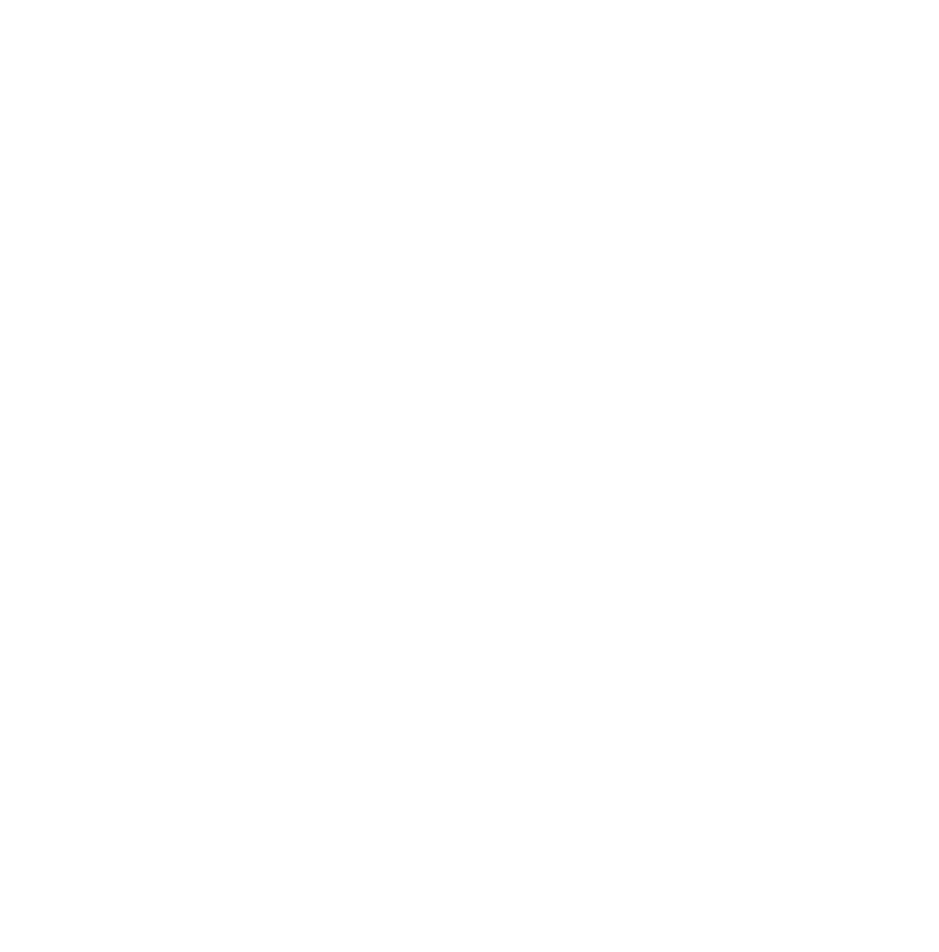
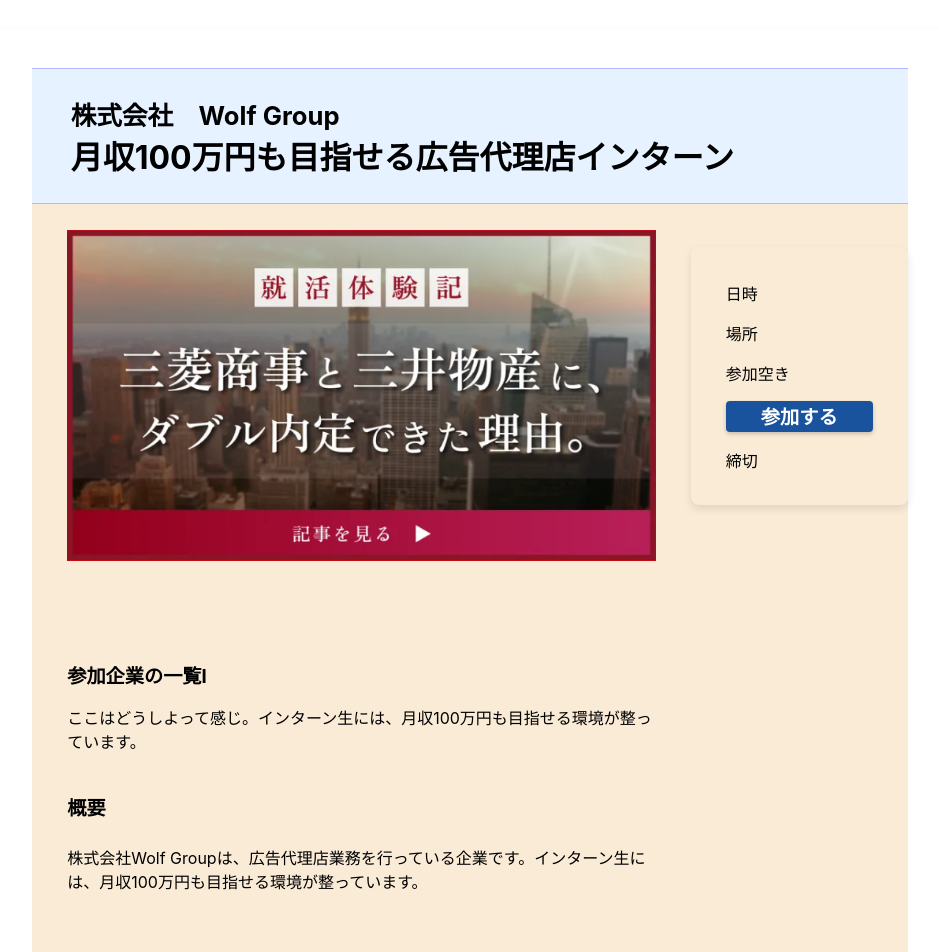
Before and after one commit to Maikooon/kuut-front, a React (Create React App) app: page /eventSeminerDetail in a window 1280 px wide. Before the commit this address had no page. Shown: the part 160-1112 px from the top of the page, without its empty margins (170-1109 px from the left). Before the commit the page ends 800 px from the top, so only its background shows below. Built offline with nearby package versions, Linux system fonts and the light colour scheme.

Commit message:
add company detail page
応募の詳細ページの追加
ボタンコンポーネントの修正

```diff
--- a/src/App.js
+++ b/src/App.js
@@ -5,8 +5,9 @@
 import ContactForm from './pages/ContactForm';
 import EventSeminer from './pages/EventSeminer';
 import Article from './pages/Article';
+import EventSeminerDetail from './pages/EventSeminerDetail';
 
-//画面遷移をしたいときようにここにルーティングを定義する
+//画面遷移をしたいときようにここにルーティングを定義する ,ここと遷移もとのPageだけでおk
 function App() {
     return (
         <Routes>
@@ -16,6 +17,7 @@
             <Route path ="/contact" element={<ContactForm />} />
             <Route path="/eventSeminer" element={<EventSeminer />} />
             <Route path="/article" element={<Article />} />
+            <Route path="/eventSeminerDetail" element={<EventSeminerDetail />} />
         </Routes>
     );
 }
--- a/src/assets/styles/article/articleCard.css
+++ b/src/assets/styles/article/articleCard.css
@@ -5,32 +5,28 @@
     display: flex;
     flex-direction: row;
     align-items: center;
-    background: red;
+    /* background: red; */
     margin: 0;
     margin-bottom: 2%;
     padding: 0;
     box-shadow: 0 4px 8px rgba(0, 0, 0, 0.1);
 }
 
-.article-card-img {
-    /* position: relative; */
-    width: 20vw;
-    height: 18%;
-    /* background-color: antiquewhite; */
+.article-card-img{
+    width: 50vw;
+    height: 16vw;
+    margin: 0;
+    padding: 0;
+    background-color: #77838C;
 }
-
-.article-card-img img {
-    /* position: absolute; */
-    top: 0;
-    left: 0;
+.article-card-img img{
     width: 100%;
     height: 100%;
-    object-fit: cover; /* 画像の縦横比を維持して拡大縮小 */
+    object-fit: cover;
 }
 
 .article-card-text{
-    width: max-content;
-    height: 90%;
+    /* width: max-content; */
     margin: 0;
     /* background-color: #77838C; */
 }
@@ -39,12 +35,14 @@
     margin: 0;
     padding: 0;
     /* max-width: 100%; */
-    max-height: 100%;
+    height: 16vw;
     display: flex;
     flex-direction: column;
     justify-content: center;
     gap: 1%;
+    overflow-wrap: break-word;
     overflow: hidden;
+
 }
 
 .article-card-text-title h3{
--- a/src/assets/styles/button/customLectangleButton.css
+++ b/src/assets/styles/button/customLectangleButton.css
@@ -1,8 +1,8 @@
 
-.styled-button {
-    width: 300px;
+.lectangle-styled-button {
+    /* width: 300px; */
     padding: 1% 1.2%;
-    border-radius: 16px; /* ボタンの丸み */
+    border-radius: 4px; /* ボタンの丸み */
     background: #19539E; /* グラデーション */
     color: white;
     font-size: 1.2em;
@@ -10,9 +10,9 @@
     border: none;
     cursor: pointer;
     box-shadow: 0px 2px 4px rgba(0, 0, 0, 0.2); /* ボタンの影 */
-  }
+}
 
-  .styled-button:hover {
-    box-shadow: 0px 6px 12px rgba(0, 0, 0, 0.3); /* ホバー時の影 */
-    transform: translateY(-2px); /* ホバー時に少し浮かせる */
-  }
+.styled-button:hover {
+  box-shadow: 0px 6px 12px rgba(0, 0, 0, 0.3); /* ホバー時の影 */
+  transform: translateY(-2px); /* ホバー時に少し浮かせる */
+}
--- a/src/assets/styles/company/companyDetail.css
+++ b/src/assets/styles/company/companyDetail.css
@@ -263,7 +263,7 @@
 }
 
 
-/* /// */
+/* ここからインデックスナビ */
 
 .index-list{
     background-color: chocolate;
@@ -275,7 +275,7 @@
     position: sticky;
     top: 16%;
     height: fit-content;
-    border: 1px solid #ccc;
+    /* border: 1px solid #ccc; */
     border-radius: 8px;
     box-shadow: 0 4px 8px rgba(0, 0, 0, 0.1);
     background-color: white;
--- /dev/null
+++ b/src/assets/styles/eventseminer/detail.css
@@ -0,0 +1,146 @@
+.event-seminer-detail {
+    padding: 4vw 12vw;
+    display: flex;
+    flex-direction: column;
+    justify-self: center;
+    margin-bottom: 16%;
+}
+
+
+.event-seminer-detail-card{
+    display: flex;
+    flex-direction: column;
+    justify-self: center;
+    margin: 0 auto;
+    width: 90%;
+    padding: 4% 4%;
+    /* padding: 4%; */
+    box-shadow: 0 4px 8px rgba(0, 0, 0, 0.1);
+}
+
+
+/* インターンのタイトルを設定する */
+.detail-title
+{
+    display: flex;
+    flex-direction: column;
+    align-items: left;
+    justify-content: left;
+    background-color: #E6F2FF;
+    padding: 2vw 3vw;
+    /* flex-direction: row; */
+    border-top: 1px solid #B0B8FF;
+    border-bottom: 1px solid #B0B8FF;
+}
+
+.detail-title h3{
+    margin : 0;
+    font-size: 1.6em;
+}
+
+.detail-title h2{
+    margin : 0;
+    font-size: 2.0em;
+}
+
+
+/* 次のイメージ画像などを入れる */
+.event-seminer-detail-box{
+    background-color: antiquewhite;
+    display: flex;
+    flex-direction: row;
+    align-items: left;
+    justify-content: space-between;
+    padding: 2vw 0vw;
+    width: 100%;
+}
+
+.event-seminer-detail-text {
+    width: 80%;
+    padding: 2% 4%;
+    gap: 2%;
+    /* background-color: #B0B8FF; */
+}
+
+
+.event-seminer-detail-text{
+    display: flex;
+    flex-direction: column;
+    align-items: left;
+    justify-content: left;
+    padding: 0% 4%;
+    margin: 0;
+}
+
+
+/* 画像 */
+.event-seminer-detail-image{
+    width: 100%;
+    /* background-color: blueviolet; */
+    align-items: center;
+    justify-content: center;
+    object-fit: cover;
+}
+.event-seminer-detail-image img{
+    width: 100%;
+    background-color: red;
+    align-items: center;
+    justify-content: center;
+    object-fit: cover;
+}
+
+/* 参加企業に対して */
+.event-seminer-detail-join-company{
+    display: flex;
+    flex-direction: column;
+    align-items: left;
+    justify-content: left;
+    padding-top: 12%;
+}
+
+.event-seminer-detail-join-company h3{
+    margin : 0;
+    font-size: 1.6em;
+}
+
+
+.event-seminer-detail-text h3{
+    margin : 0;
+    font-size: 1.2em;
+}
+
+
+.event-seminer-detail-text-content{
+    display: flex;
+    flex-direction: column;
+    align-items: left;
+    justify-content: left;
+    padding-bottom: 12%;
+}
+
+.event-seminer-detail-text-content p{
+    margin : 0;
+    font-size: 1.0em;
+}
+
+
+.box-column{
+    display: flex;
+    flex-direction: column;
+
+}
+
+
+/* 右の部分のバーの部分 */
+.event-nav {
+    width: 20%;
+    position: sticky;
+    top: 4%;
+    height: fit-content;
+    border-radius: 8px;
+    box-shadow: 0 4px 8px rgba(0, 0, 0, 0.1);
+    margin-left: 0;
+    margin-top: 2%;
+    padding: 2% 4%;
+    gap: 2%;
+}
--- a/src/components/mui/CustomLectangleButton.jsx
+++ b/src/components/mui/CustomLectangleButton.jsx
@@ -1,11 +1,9 @@
-// ここでよく使用するボタンを定義する
-
 import React from "react";
 import "./../../assets/styles/button/customLectangleButton.css";
 
-const CustomLectangleButton = ({ text, onClick }) => {
+const CustomLectangleButton = ({ text, onClick, width}) => {
     return (
-      <button className="styled-button" onClick={onClick}>
+      <button class="lectangle-styled-button" onClick={onClick} style={{ width: width }}>
         {text}
       </button>
     );
@@ -13,3 +11,6 @@
 
 
 export default CustomLectangleButton;
+
+
+//TODO'カスタムボタンがうまくいかない
--- a/src/pages/Article.js
+++ b/src/pages/Article.js
@@ -9,6 +9,7 @@
     return (
         <div class="article-card">
             <div class="article-card-img">
+
                 {/* <img src={ArticleImage} alt="article-image"  /> */}
             </div>
             <div class="article-card-text">
@@ -23,7 +24,26 @@
     );
 }
 
+const Card = ({ title, subtitle, image, description, date }) => {
+  return (
+    <div className="card">
+      <div className="card-image">
+        <img src={image} alt={title} />
+      </div>
+      <div className="card-content">
+        <h3 className="card-title">{title}</h3>
+        <p className="card-subtitle">{subtitle}</p>
+        <p className="card-description">{description}</p>
+        <p className="card-date">{date}</p>
+      </div>
+    </div>
+  );
+};
+
+
+
 const Article = () => {
+
     return (
         <html>
             <header>
@@ -35,7 +55,9 @@
                     {/* ここから一列にカードを並べる */}
                     <ArticleCard />
                     <ArticleCard />
+
                 </div>
+
             </body>
             <footer>
                 <Footer/>
--- a/src/pages/Company.js
+++ b/src/pages/Company.js
@@ -24,6 +24,7 @@
 
 
 // はじめの部分の詳細
+
 const ImageBox = () => {
     return (
         <div class="image-box">
--- /dev/null
+++ b/src/pages/EventSeminerDetail.js
@@ -0,0 +1,109 @@
+import React from 'react';
+import Headers from '../components/layout/header';
+import Footer from '../components/layout/footer';
+import './../assets/styles/eventseminer/detail.css';
+import CustomLectangleButton from '../components/mui/CustomLectangleButton';
+import ArticleImage from './..//assets/images/article/image.png';
+
+
+
+
+const DetailText = () => {
+    return (
+        <div class = "event-seminer-detail-text">
+            {/* 企業のイメージを格納 */}
+            <div class = "event-seminer-detail-image">
+                <img src={ArticleImage} alt="article-image"  />
+            </div>
+            {/* 参加企業に関して */}
+            <div class = "event-seminer-detail-join-company">
+                <h3>参加企業の一覧l</h3>
+                <p>ここはどうしよって感じ。インターン生には、月収100万円も目指せる環境が整っています。</p>
+            </div>
+            {/* このイベントについて */}
+            <div class = "event-seminer-detail-text-title">
+                <h3>概要</h3>
+            </div>
+            <div class = "event-seminer-detail-text-content">
+                <p>株式会社Wolf Groupは、広告代理店業務を行っている企業です。インターン生には、月収100万円も目指せる環境が整っています。</p>
+            </div>
+            {/* 交通費のご案内 */}
+            <div class = "event-seminer-detail-text-title">
+                <h3>交通費のご案内</h3>
+            </div>
+            <div class = "event-seminer-detail-text-content">
+                <p>交通費は全額支給いたします。</p>
+            </div>
+            {/* 開催日時開催場所 */}
+            <div class = "event-seminer-detail-text-title">
+                <h3>開催日時・開催場所</h3>
+            </div>
+            <div class = "event-seminer-detail-text-content">
+                <p>2021年10月10日 10:00~12:00</p>
+                <p>東京都渋谷区渋谷1-1-1</p>
+            </div>
+            {/* タイムテーブル */}
+            <div class = "event-seminer-detail-text-title">
+                <h3>タイムテーブル</h3>
+            </div>
+            <div class = "event-seminer-detail-text-content">
+                <p>10:00~10:30　受付</p>
+                <p>10:30~11:30　説明会</p>
+                <p>11:30~12:00　質問タイム</p>
+            </div>
+            {/* 参加人数 */}
+            <div class = "event-seminer-detail-text-title">
+                <h3>参加人数</h3>
+            </div>
+            <div class = "event-seminer-detail-text-content">
+                <p>10人</p>
+            </div>
+            {/* 服装 */}
+        </div>
+    );
+}
+
+const Navi = () => {
+    return (
+        <div class= "event-nav">
+            <p>日時</p>
+            <p>場所</p>
+            <p>参加空き</p>
+
+            <CustomLectangleButton text="参加する" width="100%"/>
+            <p>締切</p>
+        </div>
+    );
+}
+
+
+const EventSeminerDetail = () => {
+    return (
+        <html>
+            <header>
+                <Headers />
+            </header>
+            <body>
+                <div class="event-seminer-detail">
+                    <div class="event-seminer-detail-card">
+                        <div class="detail-title">
+                            <h3>株式会社　Wolf Group</h3>
+                            <h2>月収100万円も目指せる広告代理店インターン</h2>
+                        </div>
+                        <div class= "event-seminer-detail-box">
+                            <DetailText/>
+                            <Navi/>
+
+                        </div>
+                    </div>
+                </div>
+            </body>
+            <footer>
+                <Footer />
+            </footer>
+        </html>
+    );
+}
+
+
+export default EventSeminerDetail;
```
